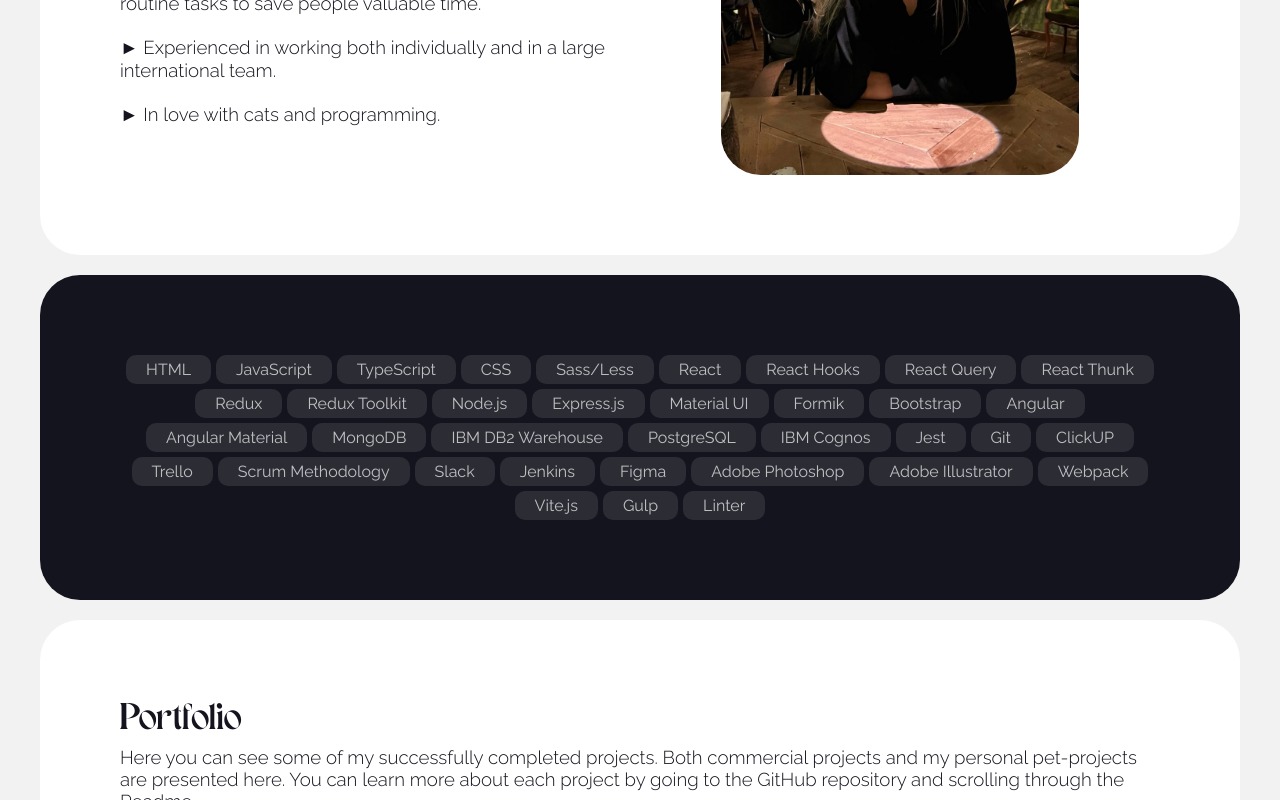
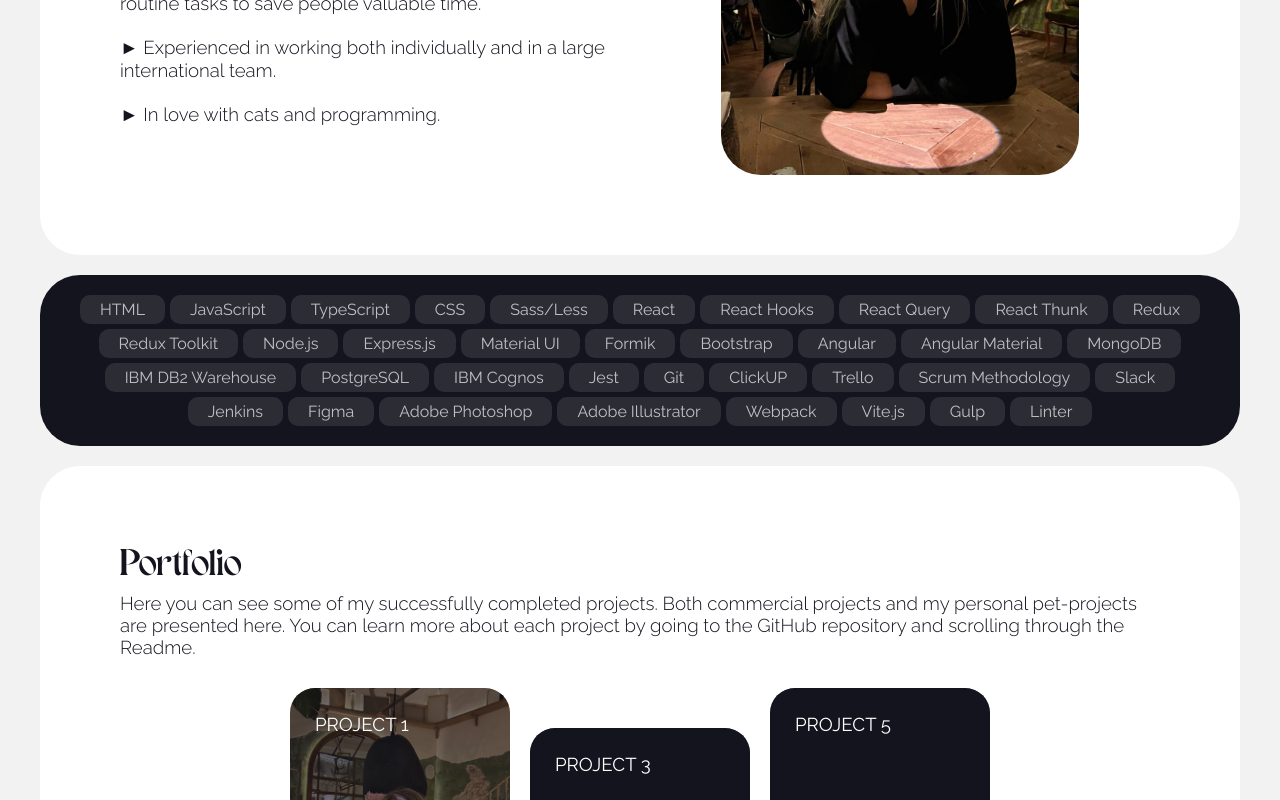
Before and after one commit to AKarpenka/stasy-portfolio, a React (Create React App) app: page / in a window 1280 px wide. Shown: the part 520-1320 px from the top of the page. Built offline with nearby package versions, Linux system fonts and the light colour scheme.

Commit message:
fixed styles

```diff
--- a/src/components/contacts/contacs.scss
+++ b/src/components/contacts/contacs.scss
@@ -1,6 +1,6 @@
 @import '../../styles/variables.scss';
 
-.container.dark {
+.container.contacts {
     background-color: $dark-blue;
     color: rgba(255, 255, 255, 0.9);
     padding: 80px;
--- a/src/components/contacts/contacts.js
+++ b/src/components/contacts/contacts.js
@@ -5,7 +5,7 @@ import { faLinkedin, faGithub, faTelegram, faInstagram, faSquareXTwitter } from
 
 const Contacts = () => {
     return (
-        <div className="container dark">
+        <div className="container contacts">
             <p className="contacts-title">Contacts</p>
             <p>Let&apos;s stay in touch!</p>
             <p>I&apos;m open to new offers, you can find me here:</p>
```
